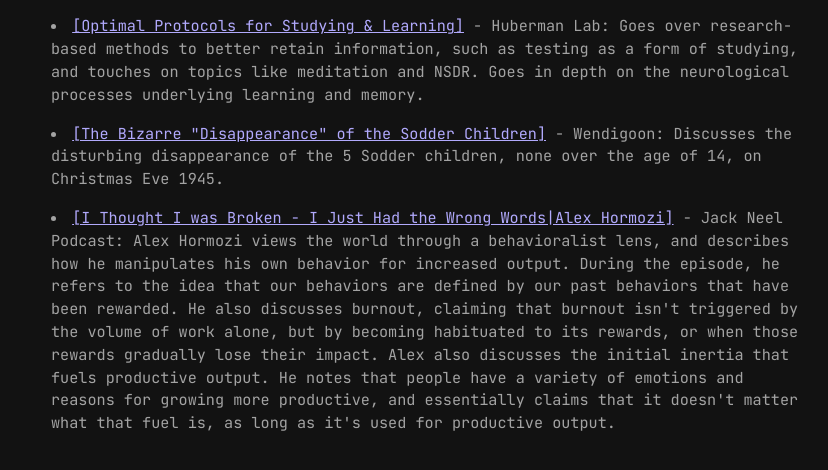
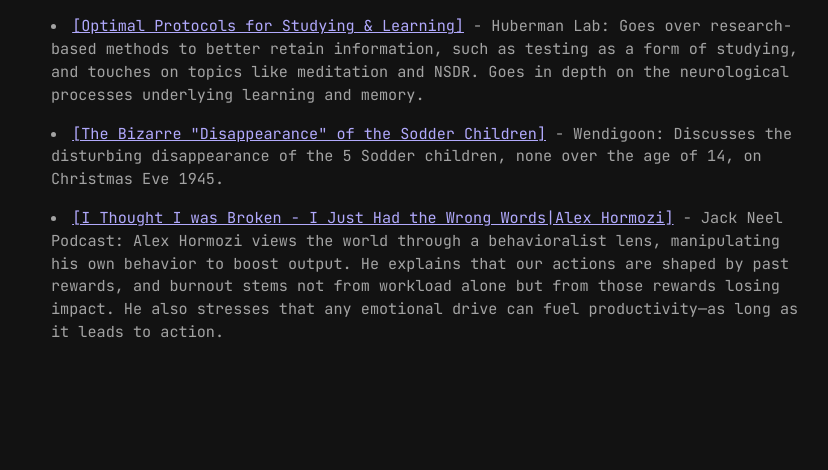
Before and after one commit to Ronxvier/Ronxvier.github.io, an Astro site: page /posts/Media/Podcasts in a window 1280 px wide. Shown: the part 194-664 px from the top of the page, without its empty margins (218-1046 px from the left). Built offline with nearby package versions, Linux system fonts and the light colour scheme; Astro itself is replaced by a stand-in of ours.

Commit message:
Update Podcasts.astro

```diff
--- a/src/pages/posts/Media/Podcasts.astro
+++ b/src/pages/posts/Media/Podcasts.astro
@@ -18,8 +18,7 @@
     <p></p>
     <li><a href="https://open.spotify.com/episode/3InRlMVYly9HEbcw6TRmbS?si=jJzhqnsnSwKtt-CtJsEUdQ&context=spotify%3Aplaylist%3A37i9dQZF1FgnTBfUlzkeKt" target="_blank">
         [I Thought I was Broken - I Just Had the Wrong Words|Alex Hormozi]</a>
-	    - Jack Neel Podcast: Alex Hormozi views the world through a behavioralist lens, and describes how he manipulates his own behavior for increased output.
-	    During the episode, he refers to the idea that our behaviors are defined by our past behaviors that have been rewarded. He also discusses burnout, claiming that burnout isn't triggered by the volume of work alone, but by becoming habituated to its rewards, or when those rewards gradually lose their impact. Alex also discusses the initial inertia that fuels productive output. He notes that people have a variety of emotions and reasons for growing more productive, and essentially claims that it doesn't matter what that fuel is, as long as it's used for productive output.
+	    - Jack Neel Podcast: Alex Hormozi views the world through a behavioralist lens, manipulating his own behavior to boost output. He explains that our actions are shaped by past rewards, and burnout stems not from workload alone but from those rewards losing impact. He also stresses that any emotional drive can fuel productivity—as long as it leads to action.
     </li>
 </Blogpostlayout>
 
```
